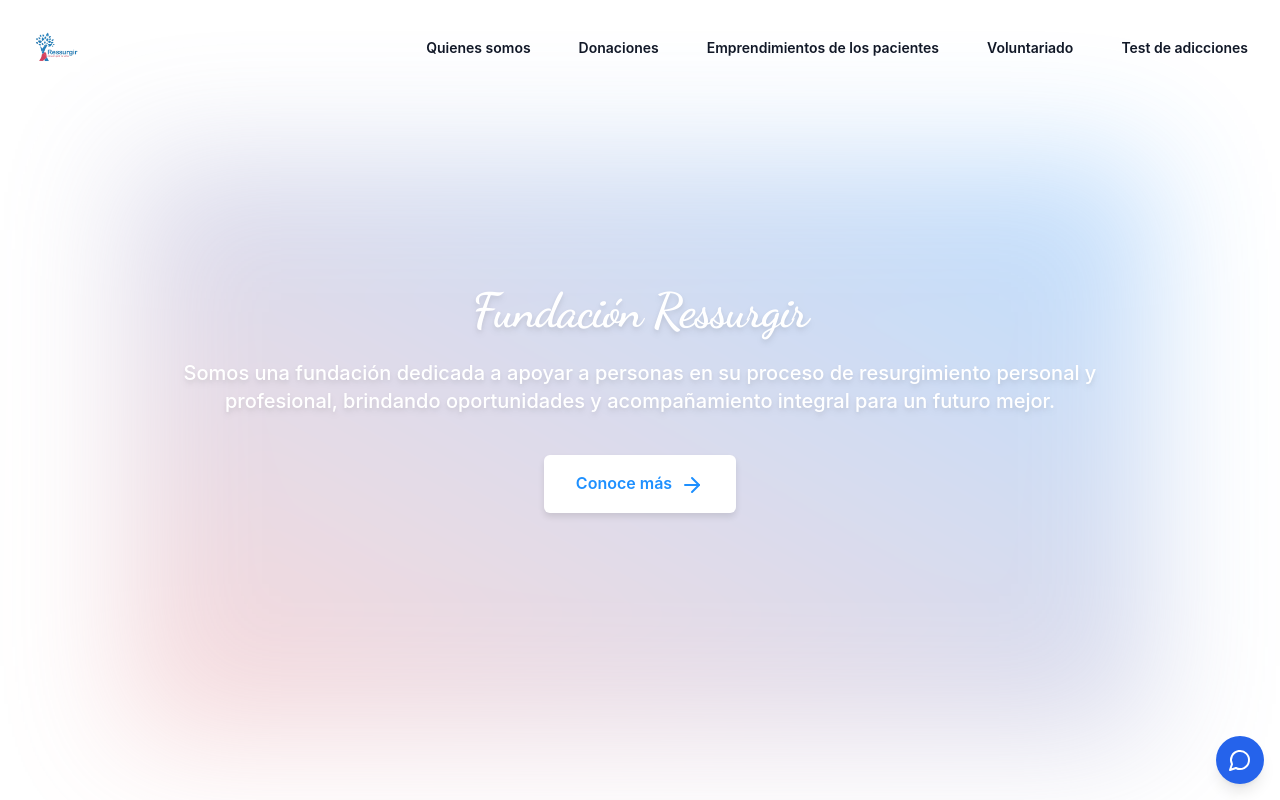
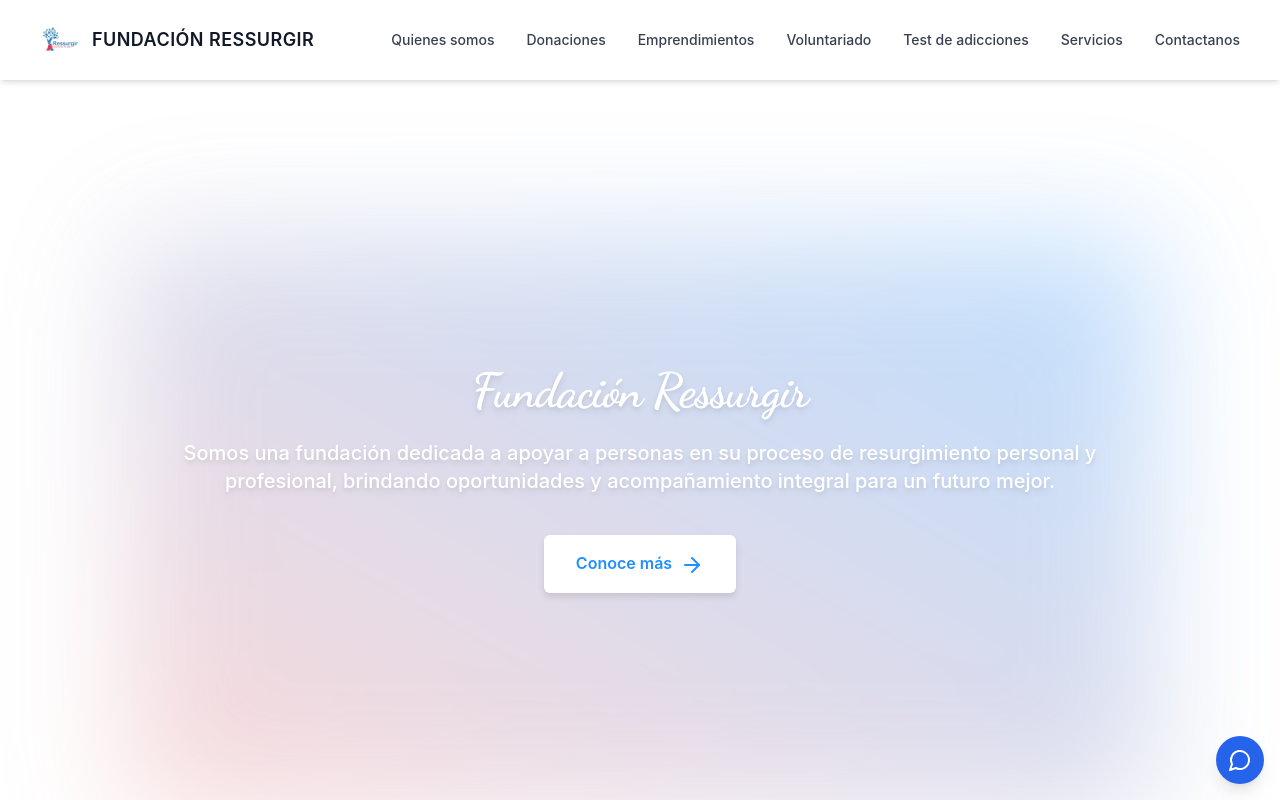
Before and after one commit to HdSanch/Web_Ressurgir, a React (Vite) app in the folder frontend/: page / in a window 1280 px wide. Shown: the top 800 px of the page. Built offline with nearby package versions, Linux system fonts and the light colour scheme; a web font is replaced by a local one.

Commit message:
Cambio en navbar

```diff
--- a/frontend/src/App.jsx
+++ b/frontend/src/App.jsx
@@ -16,6 +16,9 @@ function App() {
       <div>
         <Navbar />
         <Chatbot />
+
+        {/* Agregamos margen superior para evitar que el navbar cubra el contenido */}
+        <div className="mt-16 lg:mt-20">
           <Routes>
             <Route path="/" element={<Home />} />
             <Route path="/psychologicaltest" element={<PsychologicalTest />} />
@@ -24,6 +27,8 @@ function App() {
             <Route path="/contactanos" element={<Contactanos />} />
             {/* Otras rutas */}
           </Routes>
+        </div>
+
         <Footer />
       </div>
     </Router>
--- a/frontend/src/components/Navbar.jsx
+++ b/frontend/src/components/Navbar.jsx
@@ -7,80 +7,80 @@ import { Bars3Icon, XMarkIcon } from '@heroicons/react/24/outline'
 const navigation = [
   { name: 'Quienes somos', href: '#' },
   { name: 'Donaciones', href: '#' },
-  { name: 'Emprendimientos de los pacientes', href: '/emprendimientos' },
+  { name: 'Emprendimientos', href: '/emprendimientos' },
   { name: 'Voluntariado', href: '#' },
   { name: 'Test de adicciones', href: '/psychologicaltest' },
+  { name: 'Servicios', href: '/psychologicaltest' },
+  { name: 'Contactanos', href: '/contactanos' },
 ]
 
 export default function Navbar() {
   const [mobileMenuOpen, setMobileMenuOpen] = useState(false)
 
   return (
-    <header className="absolute inset-x-0 top-0 z-50">
-      <nav aria-label="Global" className="flex items-center justify-between p-6 lg:px-8">
-        <div className="flex lg:flex-1">
-          <a href="/" className="-m-1.5 p-1.5">
-            <span className="sr-only">FUNDACIÓN RESSURGIR</span>
-            <img
-              alt="Fundación Ressurgir Logo"
-              src={new URL('@icons/logo.jpg', import.meta.url).href}
-              className="h-12 w-auto"
-            />
-          </a>
-        </div>
-        <div className="flex lg:hidden">
-          <button
-            type="button"
-            onClick={() => setMobileMenuOpen(true)}
-            className="-m-2.5 inline-flex items-center justify-center rounded-md p-2.5 text-gray-700"
-          >
-            <span className="sr-only">Abrir menú</span>
-            <Bars3Icon aria-hidden="true" className="h-6 w-6" />
-          </button>
-        </div>
-        <div className="hidden lg:flex lg:gap-x-12">
+    <header className="fixed top-0 left-0 right-0 z-50 bg-transparent backdrop-blur-md shadow-md">
+      <nav className="mx-auto flex max-w-7xl items-center justify-between p-5 lg:px-10">
+        {/* Logo */}
+        <a href="/" className="flex items-center space-x-3">
+          <img
+            src={new URL('@icons/logo.jpg', import.meta.url).href}
+            alt="Fundación Ressurgir"
+            className="h-10 w-auto"
+          />
+          <span className="text-lg font-semibold text-gray-900 tracking-wide">FUNDACIÓN RESSURGIR</span>
+        </a>
+
+        {/* Menú en escritorio */}
+        <div className="hidden lg:flex lg:gap-x-8">
           {navigation.map((item) => (
-            <a key={item.name} href={item.href} className="text-sm font-semibold leading-6 text-gray-900">
+            <a
+              key={item.name}
+              href={item.href}
+              className="text-sm font-medium text-gray-700 hover:text-blue-600 transition duration-300"
+            >
               {item.name}
             </a>
           ))}
         </div>
+
+        {/* Botón para menú móvil */}
+        <button
+          onClick={() => setMobileMenuOpen(true)}
+          className="lg:hidden p-2 text-gray-700 hover:bg-gray-100 rounded-md transition"
+          aria-label="Abrir menú"
+        >
+          <Bars3Icon className="h-6 w-6" />
+        </button>
       </nav>
+
+      {/* Menú móvil */}
       <Dialog open={mobileMenuOpen} onClose={setMobileMenuOpen} className="lg:hidden">
-        <div className="fixed inset-0 z-50" />
-        <DialogPanel className="fixed inset-y-0 right-0 z-50 w-full overflow-y-auto bg-white px-6 py-6 sm:max-w-sm sm:ring-1 sm:ring-gray-900/10">
+        <div className="fixed inset-0 bg-black/40 backdrop-blur-sm" />
+        <DialogPanel className="fixed inset-y-0 right-0 w-4/5 max-w-xs bg-white/80 backdrop-blur-md p-6 shadow-lg">
           <div className="flex items-center justify-between">
-            <a href="#" className="-m-1.5 p-1.5">
-              <span className="sr-only">FUNDACIÓN RESSURGIR</span>
-              <img
-                alt="Fundación Ressurgir Logo"
-                src={new URL('@icons/logo.jpg', import.meta.url).href}
-                className="h-12 w-auto"
-              />
+            <a href="/" className="flex items-center space-x-2">
+              <img src="/icons/logo.jpg" alt="Fundación Ressurgir" className="h-10 w-auto" />
+              <span className="text-lg font-semibold text-gray-900">Ressurgir</span>
             </a>
             <button
-              type="button"
               onClick={() => setMobileMenuOpen(false)}
-              className="-m-2.5 rounded-md p-2.5 text-gray-700"
+              className="p-2 text-gray-700 hover:bg-gray-100 rounded-md"
+              aria-label="Cerrar menú"
             >
-              <span className="sr-only">Cerrar menú</span>
-              <XMarkIcon aria-hidden="true" className="h-6 w-6" />
+              <XMarkIcon className="h-6 w-6" />
             </button>
           </div>
-          <div className="mt-6 flow-root">
-            <div className="-my-6 divide-y divide-gray-500/10">
-              <div className="space-y-2 py-6">
-                {navigation.map((item) => (
-                  <a
-                    key={item.name}
-                    href={item.href}
-                    className="-mx-3 block rounded-lg px-3 py-2 text-base font-semibold leading-7 text-gray-900 hover:bg-gray-50"
-                  >
-                    {item.name}
-                  </a>
-                ))}
-              </div>
-            </div>
+
+          <div className="mt-6">
+            {navigation.map((item) => (
+              <a
+                key={item.name}
+                href={item.href}
+                className="block px-4 py-3 text-base font-medium text-gray-700 hover:bg-gray-100 rounded-md transition"
+              >
+                {item.name}
+              </a>
+            ))}
           </div>
         </DialogPanel>
       </Dialog>
```
Lines whose indentation alone changed are shown as unchanged.
